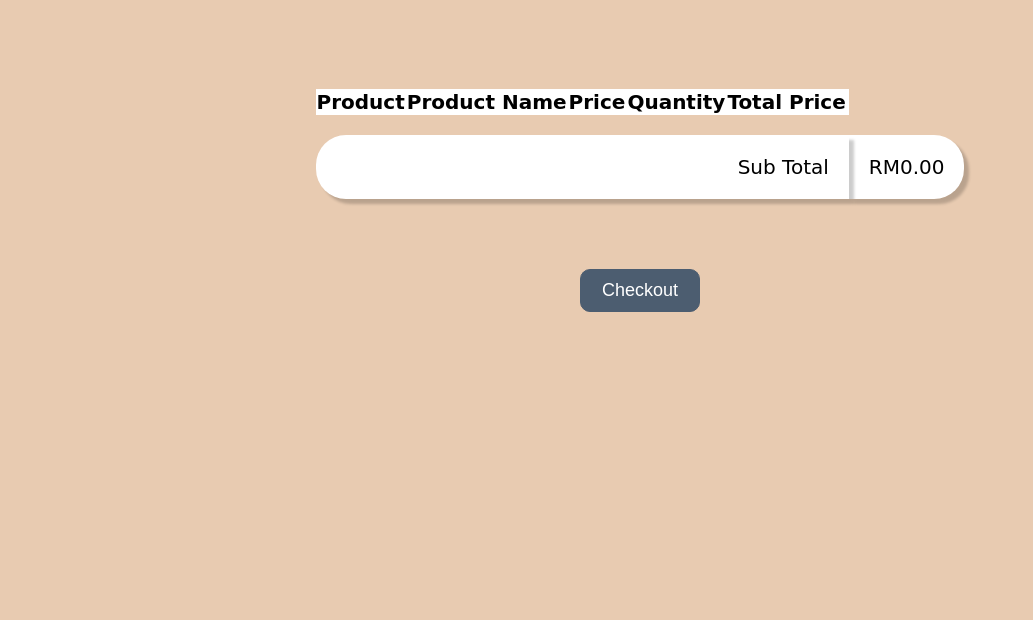
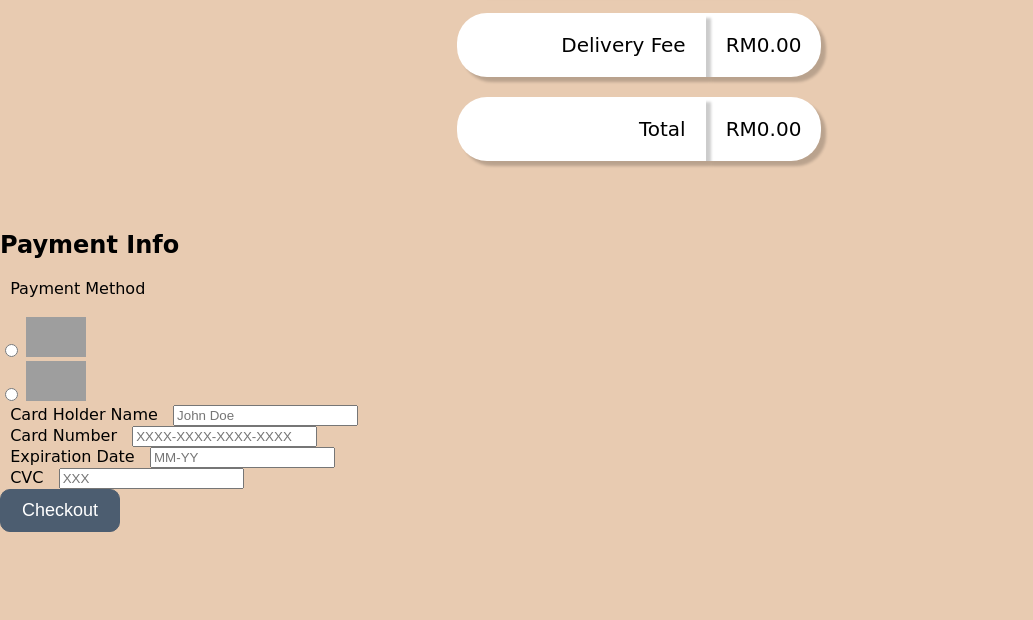
Before and after one commit to dekufanboy727/se_lab_admin, a PHP site: page /cart.php in a window 1280 px wide. Shown: the part 381-1001 px from the top of the page, without its empty margins (0-1033 px from the left). Before the commit the page ends 693 px from the top, so only its background shows below. Run offline with PHP 8.4, Linux system fonts and the light colour scheme; data that the repository does not hold is empty; some web fonts are replaced; grey boxes are pictures that could not be loaded.

Commit message:
Update cart.php

```diff
--- a/User/cart.php
+++ b/User/cart.php
@@ -40,21 +40,40 @@
         </nav>
     </div>
     <div class="menu_bar">
-        <img src="images/cart_bg.jpg" alt="Best Seller Bg">
+        <img src="../product_images/cart_bg.jpg" alt="Best Seller Bg">
         <ul>
             <li><a class="active2" href="cart.php">My Cart</a></li>
         </ul>
     </div>
 
-    <div class="container">
+    <form method="post" onsubmit="calculate()" action="<?php echo htmlspecialchars($_SERVER["PHP_SELF"]);?>">
+        <input onclick = "addFee()" type="radio" name="method" value="Delivery">Delivery
+        <input onclick = "removeFee()" type="radio" name="method" value="Self Pickup">Self Pickup
+        <input type="submit" class="checkout" value='Calculate' name='submit'>
+    </form>
+
+    <script>
+        function addFee(){
+
+            document.getElementById('delivery_fee').innerText = 'RM8.00';
+        }
+
+        function removeFee(){
+
+            document.getElementById('delivery_fee').innerText = 'RM0.00';
+        }
+
+    </script>
+
+    <div class="content_container">
+        <div class="cart_container">
             <table>
                 <thead>
                     <tr>
-                <th>Product</th>
-                <th>Product Name</th>
+                        <th colspan="2">Product</th>
                         <th>Price</th>
                         <th>Quantity</th>
-                <th>Total Price</th>
+                        <th>Subtotal</th>
                         <th></th>
                     </tr>
                 </thead>
@@ -62,6 +81,8 @@
 
                 $sql= "SELECT * FROM cart_temp";
                 $result = $conn->query($sql);
+                $sub_order = 0;
+                $fee = 8;
                 $total_order = 0;
 
                 while($data = mysqli_fetch_array($result))
@@ -70,7 +91,7 @@
                     $sql2= "SELECT product_img FROM product WHERE product_id = '$product_id'";
                     $result2 = $conn->query($sql2);
 
-                $total_order = $total_order + $data['total_price'];
+                    $sub_order = $sub_order + $data['total_price'];
 
                     ?>
                     <tr>
@@ -85,21 +106,34 @@
                     <td>RM<?php echo number_format($data['price'], 2);?></td>
                     <td><?php echo $data['quantity']; ?></td>
                     <td>RM<?php echo number_format($data['total_price'], 2);?></td>
-                <td><button class="remove">X</button></td>
+                    <td><a class="remove" href = "delete.php?id=<?php echo $data['cart_id']; ?>" onclick="return  confirm('Do you want to remove this product?')"    >X</a>
                     </tr>
+
                     <?php
+
+                    $total_order = $sub_order + $fee;
                 }
+
                 ?>
                 <tr>
-                <td colspan="7" style="text-align: right;">Sub Total</td>
+                    <td colspan="4" style="text-align: right;">Sub Total</td>
                     <td>
-                RM<?php
-                echo number_format($total_order, 2);
-                ?>
+                        RM<?php echo number_format($sub_order, 2);?>
+                    </td>
+                </tr>
+                <tr>
+                    <td colspan="4" style="text-align: right;">Delivery Fee</td>
+                    <td id= "delivery_fee">
+                        RM0.00
+                    </td>
+                </tr>
+                    <tr>
+                    <td colspan="4" style="text-align: right;">Total</td>
+                    <td>
+                        RM<?php echo number_format($total_order, 2);?>
                     </td>
                 </tr>
             </table>
-        <button class="checkout">Checkout</button>
         </div>
 
     <script>
@@ -122,7 +156,56 @@
                 num.value = a;
             }
         });
+
     </script>
 
+        <div class="payment_container">
+            <div class="payment_info">
+                <div class="header">
+                    <h2>Payment Info</h2>
+                </div>
+
+                <form>
+                    <div class="user_input">
+                        <label class="input_field">&nbsp; Payment Method &nbsp;</label>
+                        <br><br>
+                        <div>
+                            <div class="c_type">
+                                <input type="radio" name="price" id="1" class="hidden" value="Visa">
+                                <label for="1" class="lb1-radio"><img src="images/visa.png" alt="visa" width="60" height="40"></label>
+                            </div>
+                            <div class="c_type">
+                                <input type="radio" name="price" id="2" class="hidden" value="MasterCard">
+                                <label for="2" class="lb1-radio"><img src="images/mastercard.png" alt="mastercard" width="60" height="40"></label>
+                            </div>
+                        </div>
+                    </div>
+
+                    <div class="user_input">
+                        <label class="input_field">&nbsp; Card Holder Name &nbsp;</label>
+                        <input type="text" name="name" placeholder="John Doe">
+                    </div>
+
+                    <div class="user_input">
+                        <label class="input_field">&nbsp; Card Number &nbsp;</label>
+                        <input type="text" name="cardnumber" placeholder="XXXX-XXXX-XXXX-XXXX">
+                    </div>
+
+                    <div class="user_input">
+                        <label class="input_field">&nbsp; Expiration Date &nbsp;</label>
+                        <input type="text" name="expiration" placeholder="MM-YY">
+                    </div>
+
+                    <div class="user_input">
+                        <label class="input_field">&nbsp; CVC &nbsp;</label>
+                        <input type="text" name="cvc" placeholder="XXX">
+                    </div>
+
+                    <button class="checkout" type="submit">Checkout</button>
+			    </form>
+            </div>
+            <br><br>
+        </div>
+        </div>
     </body>
 </html>
```
Lines whose indentation alone changed are shown as unchanged.
